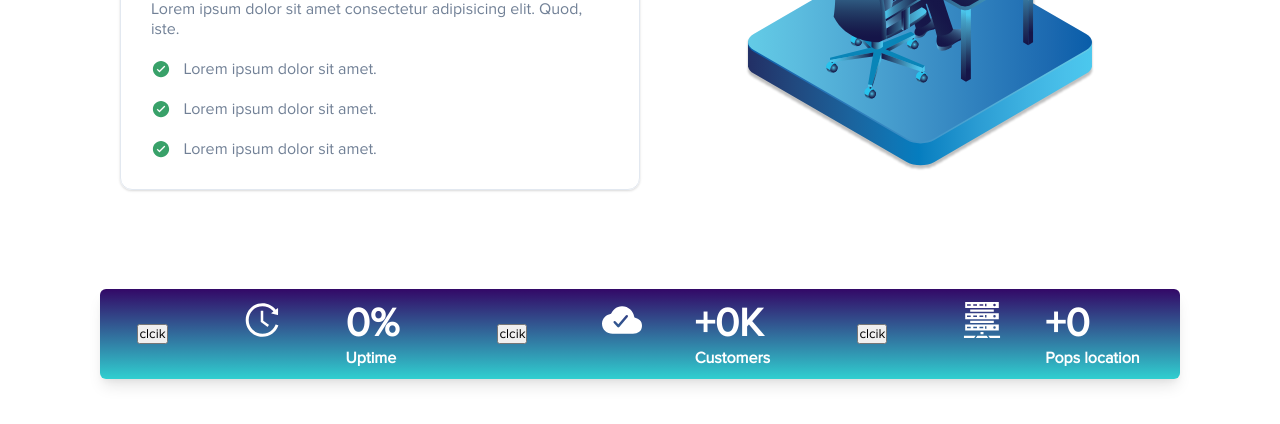
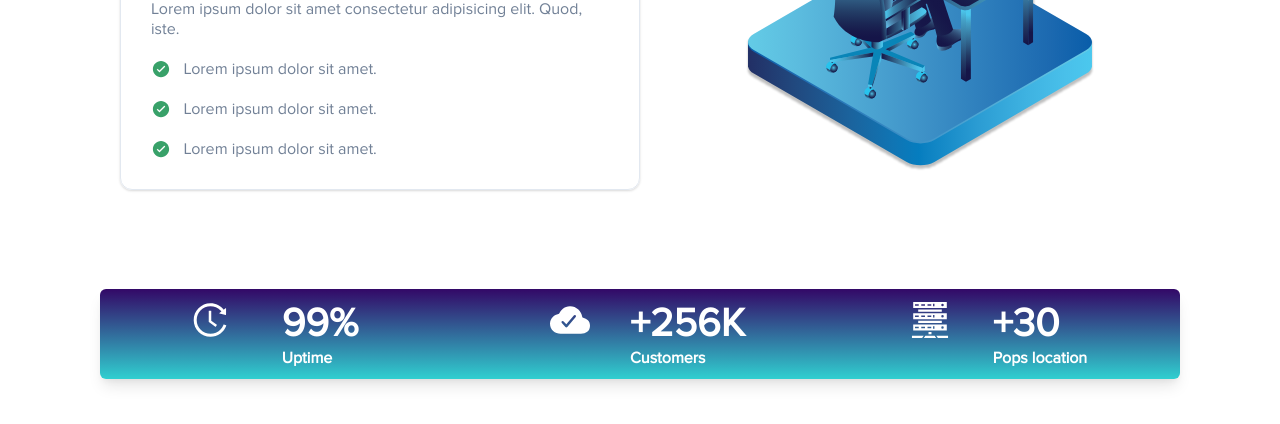
Before and after one commit to Abderyett/HostIN, a React (Create React App) app: page / in a window 1280 px wide. Shown: the part 1647-2071 px from the top of the page. Built offline with nearby package versions, Linux system fonts and the light colour scheme; the HTML template or start-up script is replaced by a standard one.

Commit message:
add intersection observer to timer function

```diff
--- a/package.json
+++ b/package.json
@@ -13,6 +13,7 @@
     "react": "^17.0.1",
     "react-dom": "^17.0.1",
     "react-icons": "^4.2.0",
+    "react-intersection-observer": "^8.32.0",
     "react-scripts": "4.0.1",
     "uuid": "^8.3.2",
     "web-vitals": "^0.2.4"
--- a/src/components/Stats.js
+++ b/src/components/Stats.js
@@ -1,9 +1,12 @@
-import React, { useState } from 'react';
+import React, { useState, useEffect } from 'react';
 import { AiOutlineHistory } from 'react-icons/ai';
 import { IoCloudDone } from 'react-icons/io5';
 import { GiServerRack } from 'react-icons/gi';
+import { useInView } from 'react-intersection-observer';
 
 export function Stats() {
+  const { ref, inView } = useInView({ threshhold: 0.3 });
+
   const [uptime, setUptime] = useState(0);
   const [customers, setCustomers] = useState(0);
   const [locationNumber, setLocationNumber] = useState(0);
@@ -18,13 +21,16 @@ export function Stats() {
       });
     }, interval);
   }
-
+  useEffect(() => {
+    if (inView) {
+      timer(99, 30, setUptime);
+      timer(256, 10, setCustomers);
+      timer(30, 95, setLocationNumber);
+    }
+  }, [inView]);
   return (
     <section className="stats-container">
-      <button type="button" onClick={() => timer(99, 15, setUptime)}>
-        clcik
-      </button>
-      <div className="stats-wrapper">
+      <div className="stats-wrapper" ref={ref}>
         <span>
           <AiOutlineHistory className="stats-icon" />
         </span>
@@ -33,9 +39,7 @@ export function Stats() {
           <p>Uptime</p>
         </div>
       </div>
-      <button type="button" onClick={() => timer(256, 10, setCustomers)}>
-        clcik
-      </button>
+
       <div className="stats-wrapper">
         <span>
           <IoCloudDone className="stats-icon" />
@@ -45,9 +49,7 @@ export function Stats() {
           <p>Customers</p>
         </div>
       </div>
-      <button type="button" onClick={() => timer(30, 50, setLocationNumber)}>
-        clcik
-      </button>
+
       <div className="stats-wrapper">
         <span>
           <GiServerRack className="stats-icon" />
```
Also changed, not shown: 2 other files (tests, documents, lock files or other folders).
